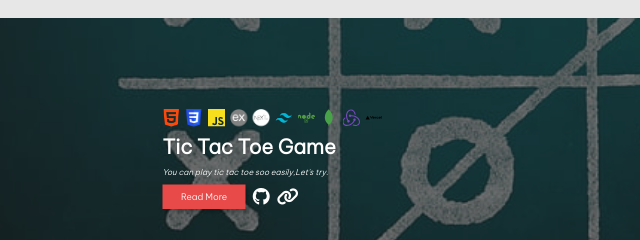
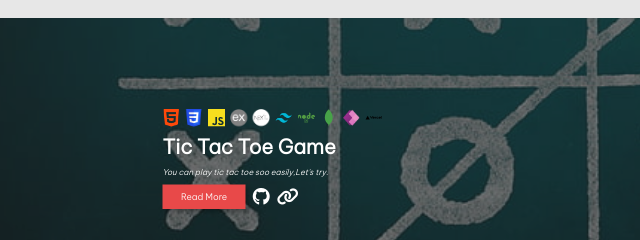
Before and after one commit to padhannilesh/Portfolio5.github.io, a plain HTML site: page index.html in a window 1280 px wide. Shown: the part 1264-1504 px from the top of the page, 166-806 px from the left. Drawn offline with nearby package versions, Linux system fonts and the light colour scheme.

Commit message:
Update index.html

```diff
--- a/index.html
+++ b/index.html
@@ -182,7 +182,7 @@
                 />
                 <img
                   class="project-skill"
-                  src="./Images/stack/Redux.svg"
+                  src="./Images/stack/Microsoft-power-apps-Icon.png"
                   alt=""
                 />
                 <img
```
